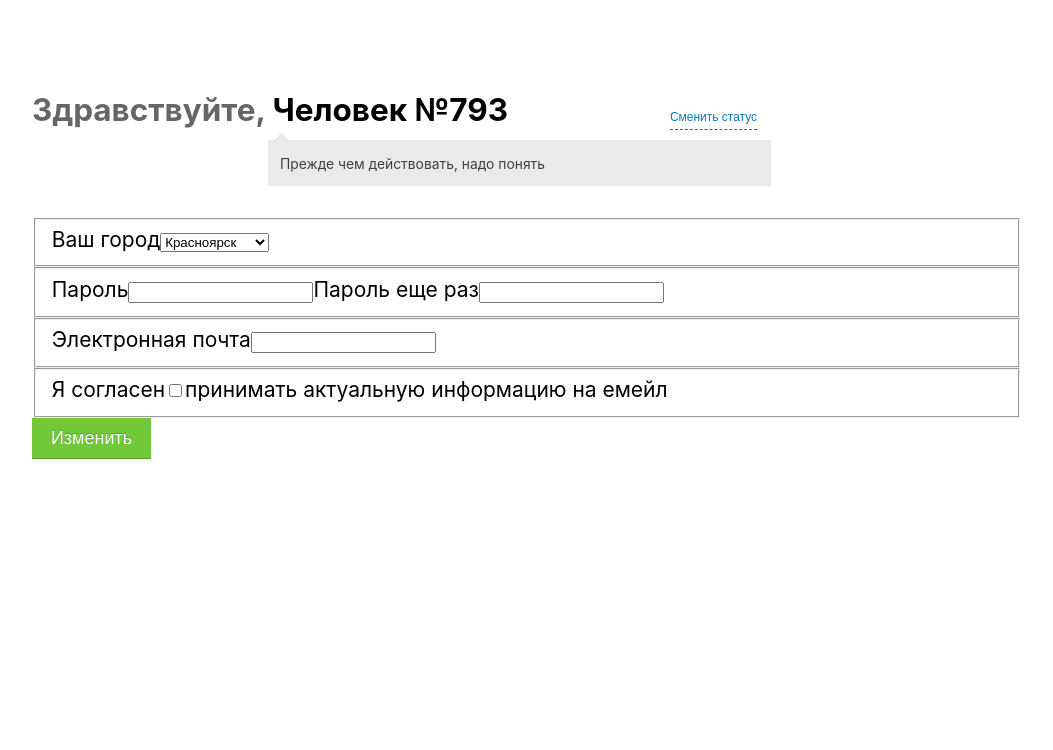
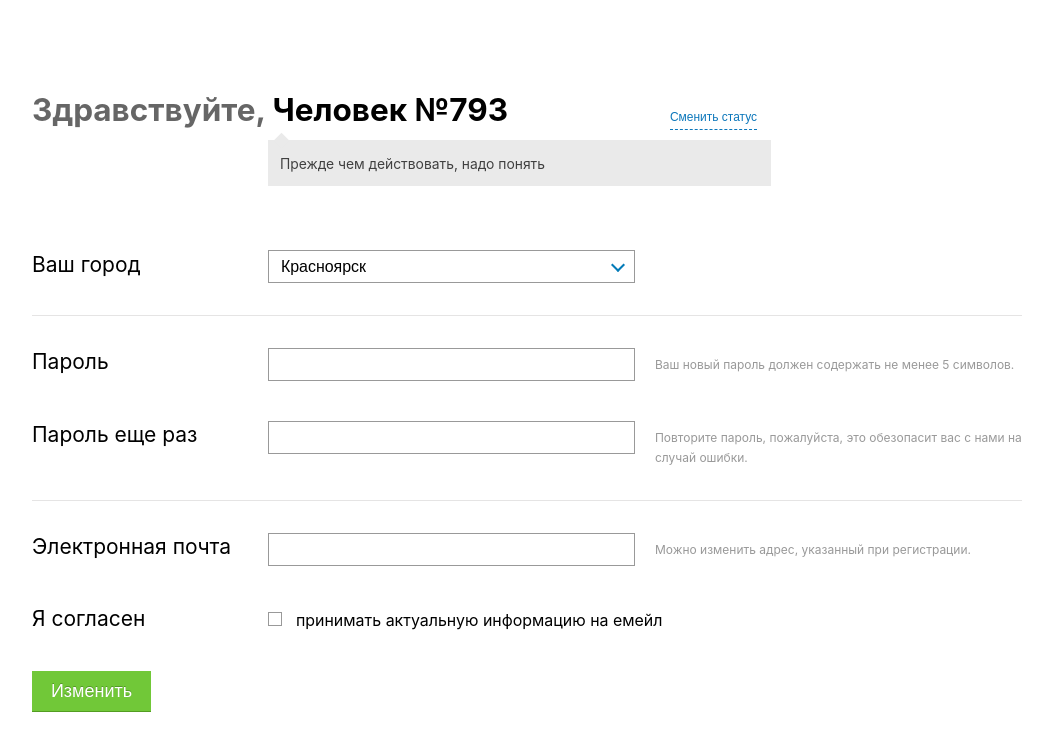
Before and after one commit to Comediant24/au-test, a React (Create React App) app: page / in a window 1280 px wide. Shown: the top 750 px of the page, without its empty margins (113-1166 px from the left). Built offline with nearby package versions, Linux system fonts and the light colour scheme.

Commit message:
feat: добавить стили к Form

```diff
--- a/src/components/Form.js
+++ b/src/components/Form.js
@@ -9,39 +9,51 @@ import './Form.scss';
 const Form = () => {
   return (
     <form className="form form__container">
-      <fieldset className="form__input-container form__input-container_ctrl_city">
-        <FormSelect title="Ваш город" selectList={cityList} />
+      <fieldset className="form__fieldset form__fieldset_ctrl_city">
+        <FormSelect
+          formSelector="form__input-container_ctrl_city"
+          title="Ваш город"
+          name="userCity"
+          label="user-city"
+          classSelector="form__item_city"
+          selectList={cityList}
+        />
       </fieldset>
 
-      <fieldset className="form__input-container form__input-container_ctrl_password">
+      <fieldset className="form__fieldset form__fieldset_ctrl_password">
         <FormInput
+          formSelector="form__input-container_ctrl_password"
           title="Пароль"
           name="password"
           label="password"
           classSelector="password"
           type="password"
+          prompt="Ваш новый пароль должен содержать не менее 5 символов."
         />
         <FormInput
+          formSelector="form__input-container_ctrl_password"
           title="Пароль еще раз"
           name="passwordRepeat"
           label="password-repeat"
           classSelector="password"
           type="password"
+          prompt="Повторите пароль, пожалуйста, это обезопасит вас с нами на случай ошибки."
         />
       </fieldset>
 
-      <fieldset className="form__input-container form__input-container_ctrl_email">
+      <fieldset className="form__fieldset form__fieldset_ctrl_email">
         <FormInput
+          formSelector="form__input-container_ctrl_email"
           title="Электронная почта"
           name="userEmail"
           label="user-email"
           classSelector="email"
           type="email"
+          prompt="Можно изменить адрес, указанный при регистрации."
         />
-      </fieldset>
 
-      <fieldset className="form__input-container form__input-container_ctrl_agreement">
         <FormCheckBox
+          formSelector="form__input-container_ctrl_email-check"
           title="Я согласен"
           name="userAgreement"
           label="user-agreement"
--- a/src/components/Form.scss
+++ b/src/components/Form.scss
@@ -1,4 +1,116 @@
-.form__button {
+@import '../vendor/constants.scss';
+
+.form {
+  width: 100%;
+  display: grid;
+
+  &__fieldset {
+    padding: 32px 0;
+    margin: 0;
+    border: none;
+    border-bottom: 1px solid #e5e4e4;
+    display: grid;
+    gap: 40px;
+
+    &_ctrl_email {
+      border: none;
+    }
+    &_ctrl_email {
+      padding-bottom: 40px;
+    }
+  }
+
+  &__input-container {
+    @extend %grid-shared;
+  }
+
+  &__select-wrapper {
+    position: relative;
+  }
+
+  &__select-wrapper::before {
+    content: url(../images/arrow.svg);
+    position: absolute;
+    right: 10px;
+    top: 2px;
+    z-index: -1;
+  }
+
+  &__item {
+    border: 1px solid #999999;
+    box-sizing: border-box;
+    background: none;
+    font-size: calc(0.76 * #{$base-size});
+    line-height: 119%;
+    padding: 6px 12px;
+
+    &_city {
+      width: 100%;
+      appearance: none;
+    }
+
+    &-prompt {
+      padding: 0;
+      margin: 0;
+      font-size: 12px;
+      line-height: 167%;
+      color: #999999;
+    }
+
+    &-wrapper {
+      grid-column: 2/4;
+    }
+
+    &_agreement {
+      &:checked,
+      &:not(:checked) {
+        position: absolute;
+        width: 1px;
+        height: 1px;
+        overflow: hidden;
+        clip: rect(0 0 0 0);
+      }
+
+      &:checked + .form__checkbox-about,
+      &:not(:checked) + .form__checkbox-about {
+        position: relative;
+        padding-left: 28px;
+        cursor: pointer;
+      }
+
+      &:checked + .form__checkbox-about::before,
+      &:not(:checked) + .form__checkbox-about::before {
+        content: '';
+        position: absolute;
+        left: 0px;
+        top: 1px;
+        width: 12px;
+        height: 12px;
+        border: 1px solid #999999;
+      }
+
+      &:checked + .form__checkbox-about::after,
+      &:not(:checked) + .form__checkbox-about::after {
+        content: url(../images/yes.svg);
+        position: absolute;
+        left: 1px;
+        top: 0px;
+      }
+      &:not(:checked) + .form__checkbox-about::after {
+        opacity: 0;
+      }
+      &:checked + .form__checkbox-about::after {
+        opacity: 1;
+      }
+    }
+  }
+
+  &__checkbox-about {
+    font-size: calc(0.76 * #{$base-size});
+    line-height: 119%;
+  }
+
+  &__button {
     font-size: 18px;
     line-height: 20px;
     color: #ffffff;
@@ -10,3 +122,4 @@
     background: #71c838;
     box-shadow: 0px 1px 0px #539d22;
   }
+}
--- a/src/components/FormCheckBox.js
+++ b/src/components/FormCheckBox.js
@@ -1,22 +1,31 @@
 import React from 'react';
 
-const FormCheckBox = ({ title, name, label, classSelector, about }) => {
+const FormCheckBox = ({
+  formSelector,
+  title,
+  name,
+  label,
+  classSelector,
+  about,
+}) => {
   return (
-    <>
+    <div className={`form__input-container ${formSelector}`}>
       <label className="form__label" htmlFor={label}>
-        {title}
+        {title || ''}
       </label>
+      <div className="form__item-wrapper">
         <input
           id={label}
           name={name}
-        className={classSelector}
+          className={`form__item form__item_${classSelector}`}
           type="checkbox"
-        required
         ></input>
-      <label className="form__label" htmlFor={label}>
+        <label className="form__label form__checkbox-about" htmlFor={label}>
           {about}
         </label>
-    </>
+        <span class="visible-checkbox"></span>
+      </div>
+    </div>
   );
 };
 
--- a/src/components/FormInput.js
+++ b/src/components/FormInput.js
@@ -1,10 +1,18 @@
 import React from 'react';
 
-const FormInput = ({ title, name, label, classSelector, type }) => {
+const FormInput = ({
+  formSelector,
+  title,
+  name,
+  label,
+  classSelector,
+  type,
+  prompt,
+}) => {
   return (
-    <>
+    <div className={`form__input-container ${formSelector}`}>
       <label className="form__label" htmlFor={label}>
-        {title}
+        {title || 'Заголовок'}
       </label>
       <input
         id={label}
@@ -13,7 +21,8 @@ const FormInput = ({ title, name, label, classSelector, type }) => {
         type={type}
         required
       ></input>
-    </>
+      <p className="form__item-prompt">{prompt || ''}</p>
+    </div>
   );
 };
 
--- a/src/components/FormSelect.js
+++ b/src/components/FormSelect.js
@@ -1,15 +1,24 @@
 import React from 'react';
 
-const FormSelect = ({ title, selectList }) => {
+const FormSelect = ({
+  formSelector,
+  title,
+  name,
+  label,
+  classSelector,
+  selectList,
+  prompt,
+}) => {
   return (
-    <>
-      <label className="form__label" htmlFor="user-city">
+    <div className={`form__input-container ${formSelector}`}>
+      <label className="form__label" htmlFor={label}>
         {title || 'Заголовок'}
       </label>
+      <div className="form__select-wrapper">
         <select
-        name="userCity"
-        id="user-city"
-        className="form__item form__item_city"
+          name={name}
+          id={label}
+          className={`form__item ${classSelector}`}
           required
         >
           {selectList ? (
@@ -20,7 +29,9 @@ const FormSelect = ({ title, selectList }) => {
             <option>{'значения'}</option>
           )}
         </select>
-    </>
+      </div>
+      <p className="form__item-prompt">{prompt || ''}</p>
+    </div>
   );
 };
 
```
Also changed, not shown: src/images/arrow.svg (added), src/images/yes.svg (added). Lines whose indentation alone changed are shown as unchanged.
